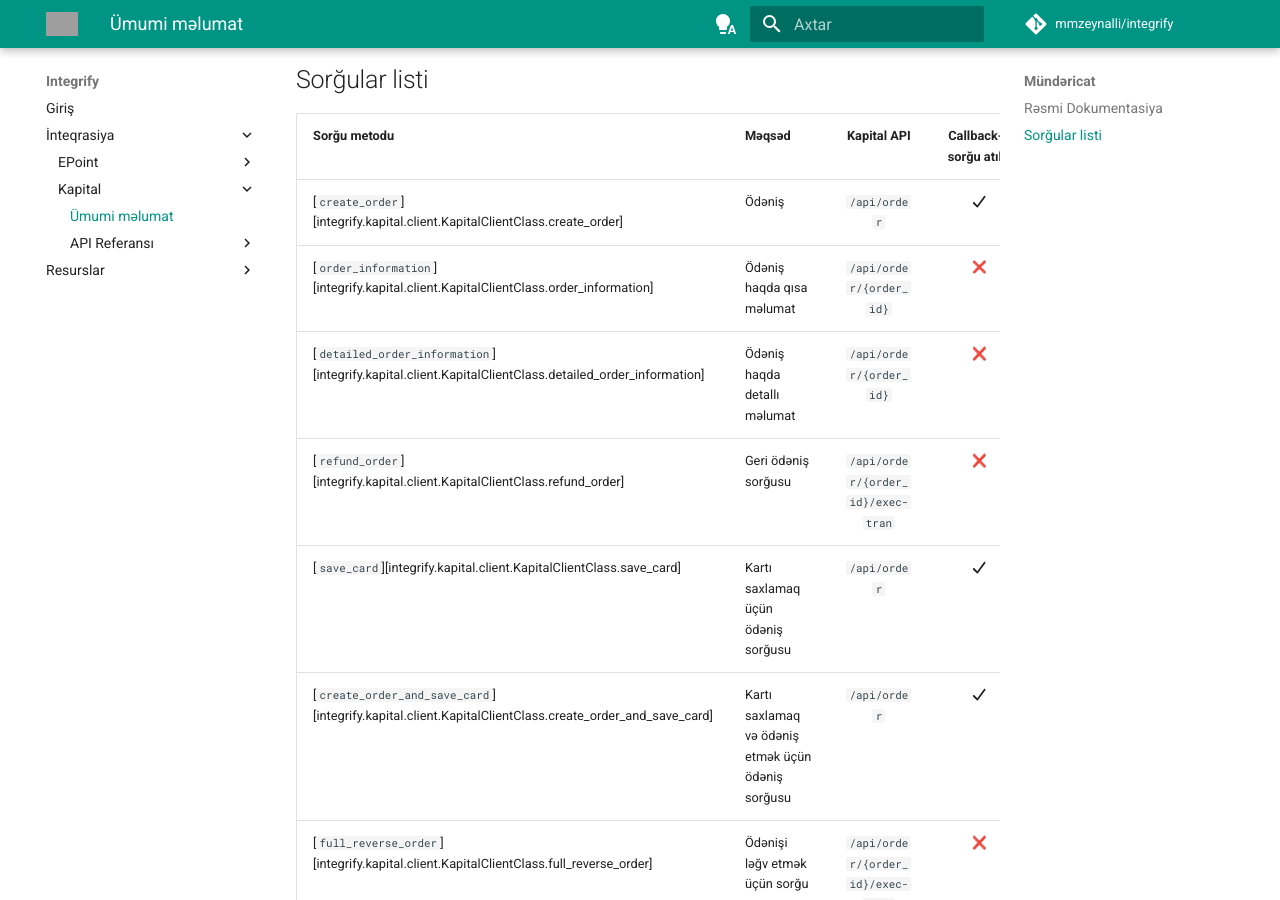
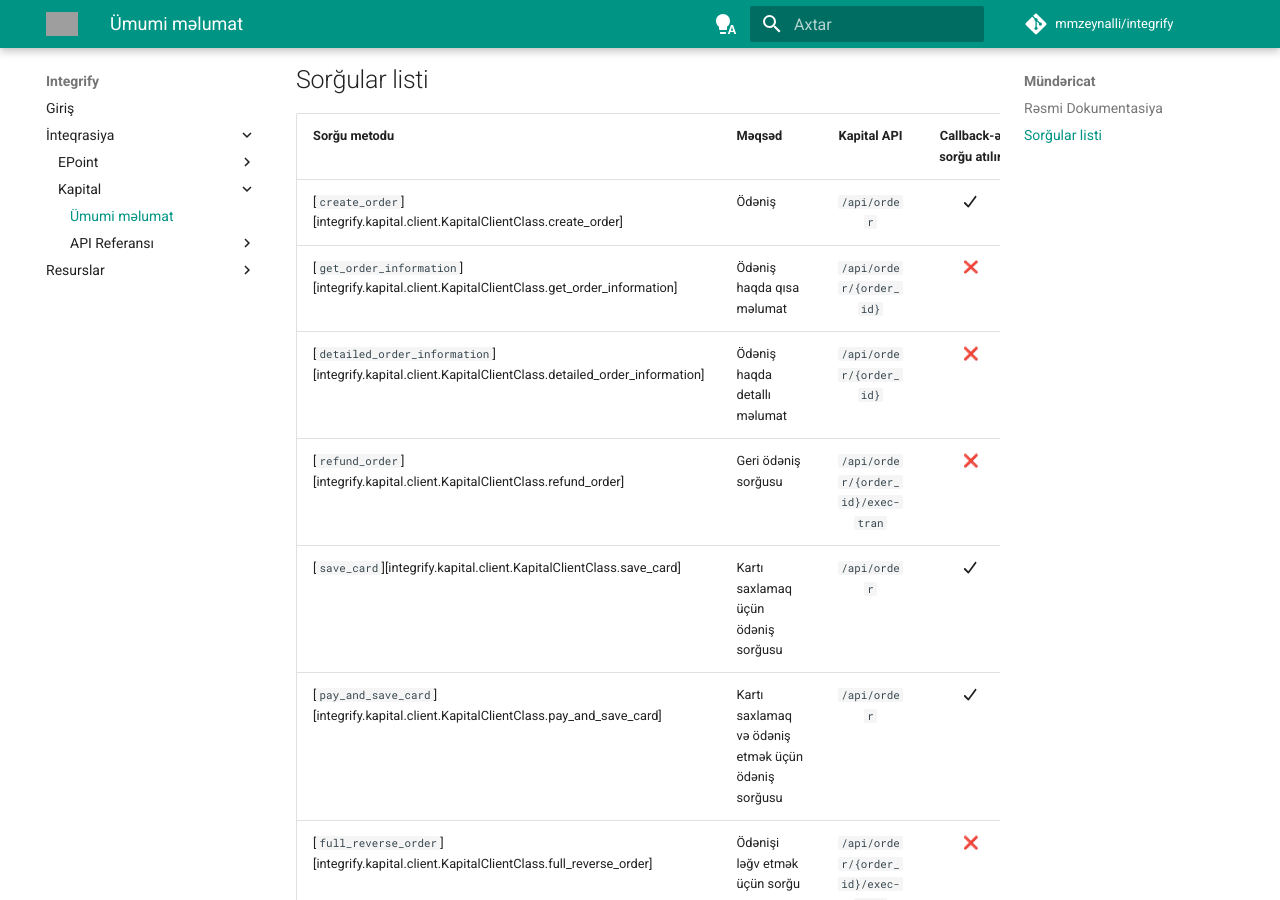
Before and after one commit to mmzeynalli/integrify, an MkDocs documentation site: the page built from docs/az/docs/kapital/about.md, in a window 1280 px wide and 900 px high, scrolled down 610 px. Built offline with MkDocs 1.6.1 and Material for MkDocs 9.7.7, drawn with Linux system fonts in a browser that asks for light colours; emoji names are drawn with the system emoji font; comment, search, counter and statistics services are not loaded; grey boxes are pictures that could not be loaded.

```diff
--- a/docs/az/docs/kapital/about.md
+++ b/docs/az/docs/kapital/about.md
@@ -19,11 +19,11 @@
 | Sorğu metodu                                                                                           | Məqsəd                                             |            Kapital API            |  Callback-ə sorğu atılır  |
 | :----------------------------------------------------------------------------------------------------- | :------------------------------------------------- | :-------------------------------: | :-----------------------: |
 | [`create_order`][integrify.kapital.client.KapitalClientClass.create_order]                             | Ödəniş                                             |           `/api/order`            | :fontawesome-solid-check: |
-| [`order_information`][integrify.kapital.client.KapitalClientClass.order_information]                   | Ödəniş haqda qısa məlumat                          |      `/api/order/{order_id}`      |            :x:            |
+| [`get_order_information`][integrify.kapital.client.KapitalClientClass.get_order_information]                   | Ödəniş haqda qısa məlumat                          |      `/api/order/{order_id}`      |            :x:            |
 | [`detailed_order_information`][integrify.kapital.client.KapitalClientClass.detailed_order_information] | Ödəniş haqda detallı məlumat                       |      `/api/order/{order_id}`      |            :x:            |
 | [`refund_order`][integrify.kapital.client.KapitalClientClass.refund_order]                             | Geri ödəniş sorğusu                                | `/api/order/{order_id}/exec-tran` |            :x:            |
 | [`save_card`][integrify.kapital.client.KapitalClientClass.save_card]                                   | Kartı saxlamaq üçün ödəniş sorğusu                 |           `/api/order`            |            :fontawesome-solid-check:            |
-| [`create_order_and_save_card`][integrify.kapital.client.KapitalClientClass.create_order_and_save_card] | Kartı saxlamaq və ödəniş etmək üçün ödəniş sorğusu |           `/api/order`            |            :fontawesome-solid-check:            |
+| [`pay_and_save_card`][integrify.kapital.client.KapitalClientClass.pay_and_save_card] | Kartı saxlamaq və ödəniş etmək üçün ödəniş sorğusu |           `/api/order`            |            :fontawesome-solid-check:            |
 | [`full_reverse_order`][integrify.kapital.client.KapitalClientClass.full_reverse_order]                 | Ödənişi ləğv etmək üçün sorğu                      | `/api/order/{order_id}/exec-tran` |            :x:            |
 | [`clearing_order`][integrify.kapital.client.KapitalClientClass.clearing_order]                         | Ödənişin təsdiq edilməsi üçün sorğu                | `/api/order/{order_id}/exec-tran` |            :x:            |
 | [`pay_with_saved_card`][integrify.kapital.client.KapitalClientClass.pay_with_saved_card]               | Ödənişin hissəsini ləğv etmək üçün sorğu           | `/api/order/{order_id}/exec-tran` |            :x:            |
--- a/docs/az/mkdocs.yml
+++ b/docs/az/mkdocs.yml
@@ -93,6 +93,7 @@ nav:
             - API Klient: "kapital/api-reference/client.md"
             - Schemas:
               - Response: "kapital/api-reference/response.md"
+              - Utils: "kapital/api-reference/utils.md"
   - Resurslar:
     - Contibuting: "resources/contributing.md"
     - Kod Arxitekturası: "resources/code-architecture.md"
```
Also changed, not shown: docs/az/docs/kapital/api-reference/client.md (+2 -2 lines), docs/az/docs/kapital/api-reference/response.md (+2 -2 lines), docs/az/docs/kapital/api-reference/utils.md (added, +3 -0 lines).
